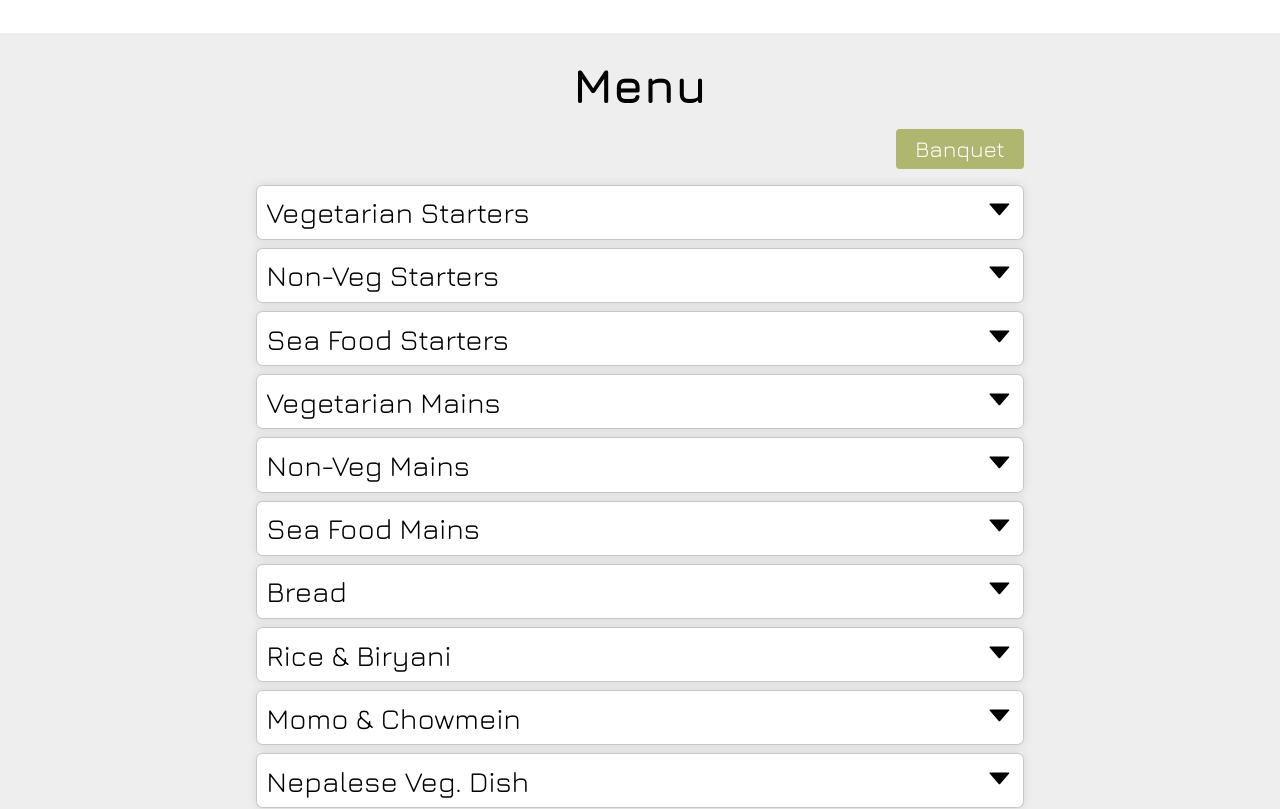
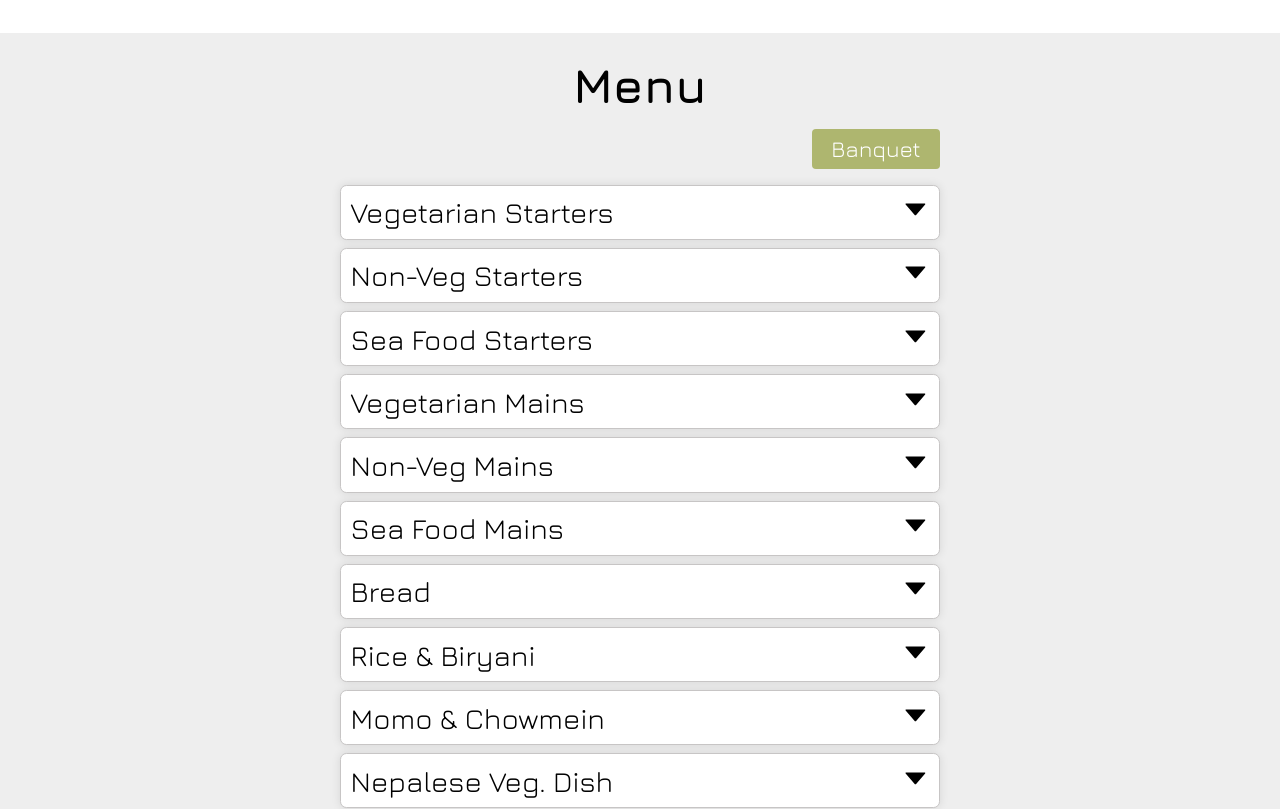
Before and after one commit to Coder-Dai/Golden-Sip, a React (Create React App) app: page / in a window 1280 px wide. Shown: the part 1400-2209 px from the top of the page. Built offline with nearby package versions, Linux system fonts and the light colour scheme.

Commit message:
Update styling for Menu section

```diff
--- a/src/components/Menu/menu.css
+++ b/src/components/Menu/menu.css
@@ -40,7 +40,7 @@
 @media (min-width: 950px) {
   .menu-container {
     margin: auto;
-    width: 60%;
+    width: 600px;
   }
 
   #menu h1 {
```
